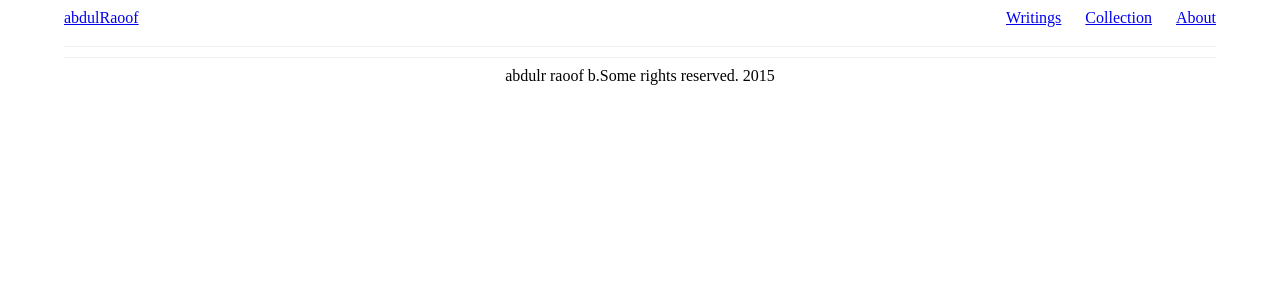
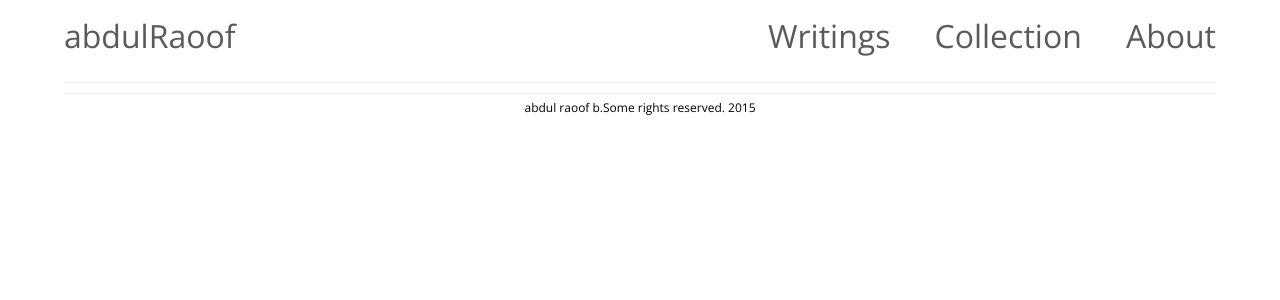
Before and after one commit to abdulraoof/abdulraoof.github.io, a Jekyll site: the page built from about.html, in a window 1280 px wide. Shown: the top 300 px of the page. Built offline with Jekyll 4.4.1, drawn with Linux system fonts in a browser that asks for light colours.

Commit message:
styling header and footer

```diff
--- a/_includes/footer.html
+++ b/_includes/footer.html
@@ -1,3 +1,3 @@
 <footer>
-    <p>abdulr raoof b.Some rights reserved. 2015</p>
+    <p>abdul raoof b.Some rights reserved. 2015</p>
 </footer>
--- a/css/main.css
+++ b/css/main.css
@@ -1,13 +1,18 @@
+@import url(http://fonts.googleapis.com/css?family=Open+Sans:400,600);
+
+
+
 body {
     width: 90%;
     padding-left: 5%;
+    font-family: 'Open Sans', sans-serif;
 }
 
 /*************** header ****************/
 
 #top_nav {
     padding-bottom: 0.625em; /* 10px /16px */;
-    border-bottom: 1px solid #eee;
+    border-bottom: 1px solid rgba(238, 238, 238, 0.9);
     margin-bottom: 0.625em /* 10px / 16px */;
 }
 
@@ -18,28 +23,46 @@ body {
     margin: 0;
     padding: 0;
     text-align: right;
+    list-style: none;
 }
 
 #top_nav ul li {
     padding: 0.625em 0.625em 0.625em 0.625em;
     display: inline-block;
+    color: rgba(79, 68, 68, 0.9);
+    font-size: 2em;
 }
 
 #top_nav ul li:first-child{
     float: left;
     padding-left: 0;
+/*    font-weight: 600;*/
 }
 
 #top_nav ul li:last-child{
     padding-right: 0;
 }
+
+#top_nav ul li a {
+    color: rgba(12, 12, 12, 0.68);
+    text-decoration: none;
+}
+
+#top_nav ul li:first-child a {
+    text-decoration: none;
+}
 /****************** footer ********************/
 
 footer {
-    border-top: 1px solid #eee;
+    border-top: 1px solid rgba(238, 238, 238, 0.9);
     text-align: center;
     padding: 0.625em 0px 0.625em 0px;
     margin: 0.625em 0px 0.625em 0px;
+    font-size: .75em;
+}
+
+#content {
+        text-align: center;
 }
 /****************** about page ****************/
 
@@ -49,6 +72,8 @@ footer {
 
 /******************* home *********************/
 #about {
+    line-height: 2em;
+    font-size: 1.2em;
 }
 
 #posts_list {
@@ -57,5 +82,15 @@ footer {
 }
 
 #posts_list h2 {
-    margin: 0 0 1.5em 0;
+    margin: 0 0 1em 0;
+    font-size: 2em;
+    color: rgba(255, 20, 20, 0.68);
 }
+
+#posts_list ul {
+    list-style: none;
+}
+
+#posts_list ul li {
+    margin: 0 0 1em 0;
+}
```
Also changed, not shown: _posts/2011-10-31-Hoo-hoo-hooo-waaa.md (added, +20 -0 lines), _posts/2011-11-31-nothing-like-anything.md (added, +20 -0 lines).
